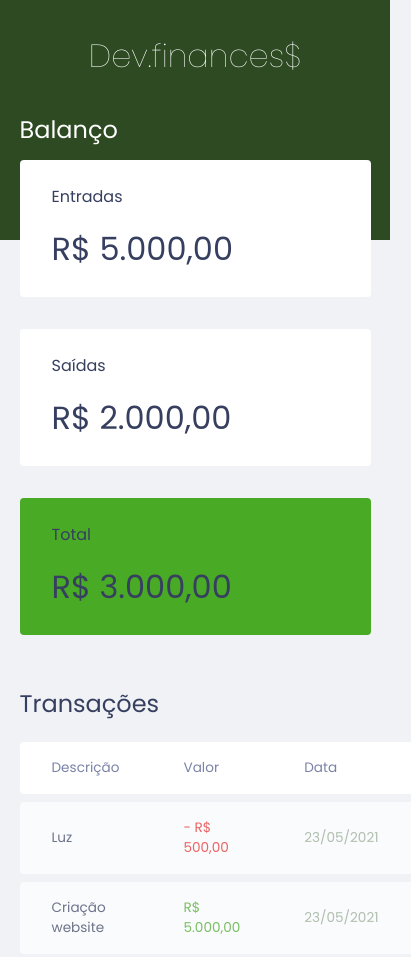
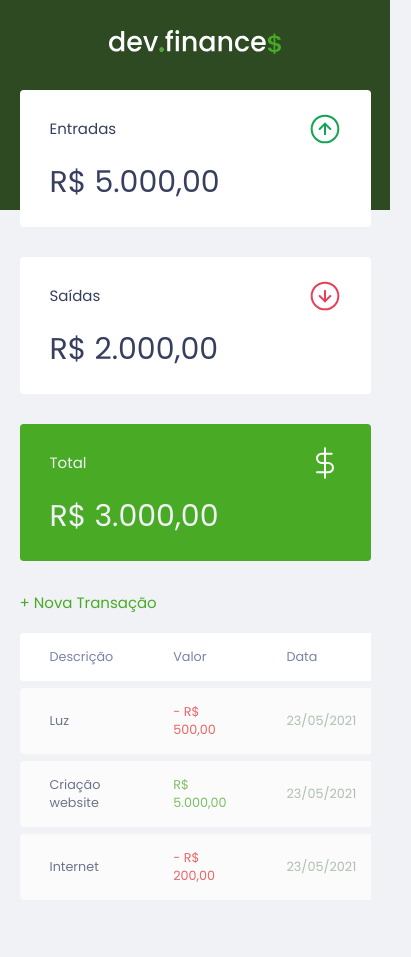
Before and after one commit to JONAS0607/DEV-FINANCE, a plain HTML site: page index.html in a window 390 px wide. Shown: the top 957 px of the page, 411 px wide, since content can reach past the window. Drawn offline with Linux system fonts and the light colour scheme.

Commit message:
responsividade na table e imagens

```diff
--- a/css/style.css
+++ b/css/style.css
@@ -7,9 +7,25 @@
   --dark-blue: #363f5f;
 }
 
+html{
+  font-size:93.75%;
+}
 body {
   background: #f0f2f5;
   font-family: "Poppins", sans-serif;
+}
+.rs-only {
+  /* vamos remover da tela */
+  position: absolute;
+  width: 1px;
+  height: 1px;
+  padding: 0;
+  margin: -1px;
+  overflow: hidden;
+  clip: rect(0 0 0 0);
+  white-space: nowrap;
+  border-width: 0;
+  /* border: solid 1px #f00; */
 }
 .container {
   width: min(90vw, 800px);
@@ -24,6 +40,18 @@ h2 {
   font-weight: normal;
 }
 
+/* Links e Buttons ========================= */
+a {
+  color: #49aa26;
+  text-decoration: none;
+}
+a:hover {
+  color: #3dd705;
+}
+.button.new {
+  display: inline-block;
+  margin-bottom: 0.8rem;
+}
 /* HEADEAR ========================= */
 header {
   background: #2d4a22;
@@ -53,6 +81,10 @@ header {
 .card h3 {
   font-weight: normal;
   font-size: 1rem;
+
+  display: flex;
+  align-items: center;
+  justify-content: space-between;
 }
 .card p {
   font-size: 2rem;
@@ -62,25 +94,36 @@ header {
 }
 .card.total {
   background: #49aa26;
+  color: #f0f2f5;
 }
 /* TABLE ======================== */
+#transaction{
+  display: block;
+  width: 100%;
+  overflow-x: auto;
+
+}
 #data-table {
   width: 100%;
   border-spacing: 0 0.5rem;
-  color: #96Aa93;
+  color: #96aa93;
   font-size: 0.85rem;
 }
 table thead tr th:first-child,
-table tbody tr td:first-child{
+table tbody tr td:first-child {
   border-radius: 0.25rem 0 0 0.25rem;
 }
-table tbody tr{
+table thead tr th:last-child,
+table tbody tr td:last-child {
+  border-radius: 0 .25rem .25rem 0;
+}
+table tbody tr {
   opacity: 0.7;
 }
-table tbody tr:hover{
+table tbody tr:hover {
   opacity: 1;
 }
-table th{
+table th {
   background: #fff;
   color: #7a83a8;
   padding: 1rem 2rem;
@@ -91,13 +134,13 @@ table td {
   background: #fff;
   padding: 1rem 2rem;
 }
-td.description{
+td.description {
   color: var(--dark-blue);
 }
-td.income{
+td.income {
   color: #49aa26;
 }
-td.expense{
+td.expense {
   color: #e92929;
 }
 /* FOOTER ======================== */
@@ -107,3 +150,22 @@ footer {
   color: var(--dark-blue);
   opacity: 0.6;
 }
+
+/* RESPONSIVO ======================== */
+
+@media (min-width: 768px){
+  html{
+    font-size: 87.5%;
+  }
+  #balance{
+    display: grid;
+    grid-template-columns: 1fr 1fr 1fr;
+    gap: 1rem;
+  }
+  /* #balance{
+    display: flex;
+    align-items: center;
+    justify-content: space-between;
+  } */
+
+}
--- a/index.html
+++ b/index.html
@@ -15,27 +15,38 @@
   </head>
   <body>
     <header>
-      <h1 id="logo">Dev.finances$</h1>
+      <!-- <h1 id="logo">Dev.finances$</h1> -->
+      <img src="./img/logo.svg" alt="logo Dev Finance" />
     </header>
     <main class="container">
       <section id="balance">
-        <h2>Balanço</h2>
+        <h2 class="rs-only">Balanço</h2>
         <div class="card">
-          <h3>Entradas</h3>
+          <h3>
+            <span>Entradas</span>
+            <img src="./img/income.svg" alt="Imagem de Entradas" />
+          </h3>
           <p>R$ 5.000,00</p>
         </div>
         <div class="card">
-          <h3>Saídas</h3>
+          <h3>
+            <span>Saídas</span>
+            <img src="./img/expense.svg" alt="Imagem de Saídas" />
+          </h3>
           <p>R$ 2.000,00</p>
         </div>
         <div class="card total">
-          <h3>Total</h3>
+          <h3>
+          <span>Total</span>
+            <img src="./img/total.svg" alt="Imagem de Saídas" />
+          </h3>
           <p>R$ 3.000,00</p>
         </div>
       </section>
       <section id="transaction">
-        <h2>Transações</h2>
-
+        <h2 class="rs-only">Transações</h2>
+        <a href="#" class="button new">+ Nova Transação
+        </a>
         <!-- Criando uma table após ele mostrar -->
         <table id="data-table">
           <thead>
@@ -43,6 +54,7 @@
               <th>Descrição</th>
               <th>Valor</th>
               <th>Data</th>
+              <th></th>
             </tr>
           </thead>
           <tbody>
@@ -50,16 +62,19 @@
               <td class="description">Luz</td>
               <td class="expense">- R$ 500,00</td>
               <td class="date">23/05/2021</td>
+              <td><img src="./img/minus.svg" alt="remover transação"></td>
             </tr>
             <tr>
               <td class="description">Criação website</td>
               <td class="income">R$ 5.000,00</td>
               <td class="date">23/05/2021</td>
+              <td><img src="./img/plus.svg" alt="adicionar transação"></td>
             </tr>
             <tr>
               <td class="description">Internet</td>
               <td class="expense">- R$ 200,00</td>
               <td class="date">23/05/2021</td>
+              <td><img src="./img/minus.svg" alt="remover transação"></td>
             </tr>
           </tbody>
         </table>
```
Also changed, not shown: img/Cabral 2.svg (added), img/Cabral.svg (added), img/expense.svg (added), img/income.svg (added), img/logo.svg (added), img/minus.svg (added), img/plus.svg (added), img/total.svg (added), 2 other files. Lines whose indentation alone changed are shown as unchanged.
